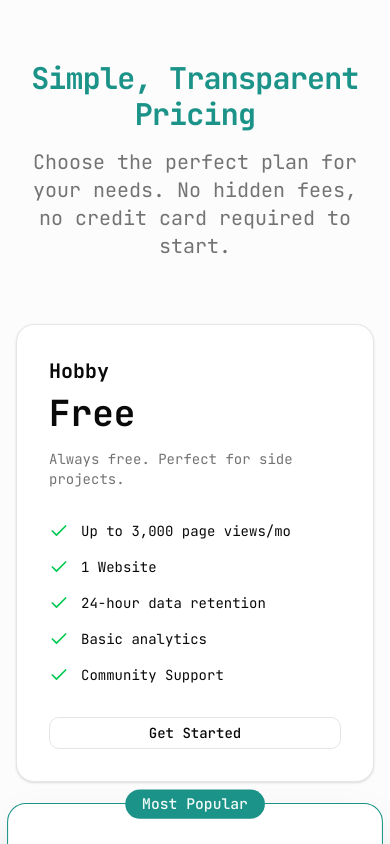
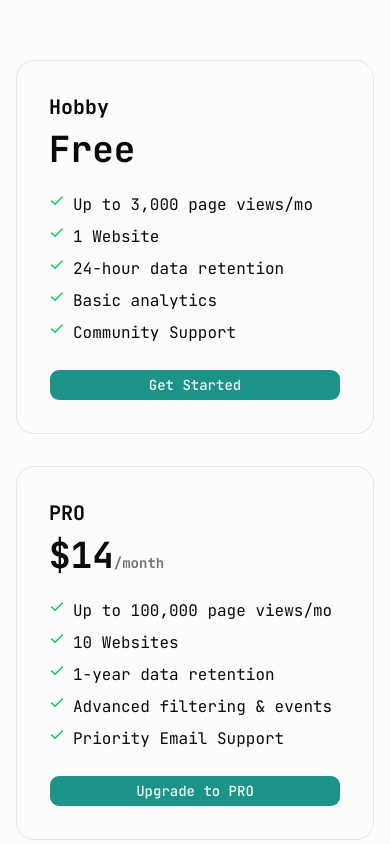
Before and after one commit to rupamjit/WebAnalyst, a Next.js app: page / in a window 390 px wide. Shown: the part 4980-5824 px from the top of the page. Built offline with nearby package versions, Linux system fonts and the light colour scheme; no server answers; what dodopayments would draw is missing.

Commit message:
feat: Simplify Dodo checkout API

```diff
--- a/app/api/dodo/checkout/route.ts
+++ b/app/api/dodo/checkout/route.ts
@@ -12,43 +12,41 @@ export async function POST(req: Request) {
     const { productId } = await req.json();
 
     if (!productId) {
-      return NextResponse.json({ error: "Product ID is required" }, { status: 400 });
+      return NextResponse.json(
+        { error: "Product ID is required" },
+        { status: 400 }
+      );
     }
 
-    const email = user.emailAddresses[0].emailAddress;
-    const name = `${user.firstName} ${user.lastName}`.trim();
-
     const payment = await dodo.payments.create({
-      product_cart: [{
+      product_cart: [
+        {
           product_id: productId,
-          quantity: 1
-      }],
+          quantity: 1,
+        },
+      ],
+      customer: {
+        email: user.emailAddresses[0].emailAddress,
+        name: `${user.firstName ?? ""} ${user.lastName ?? ""}`.trim(),
+      },
       billing: {
-        city: "Mumbai",
+        city: "",
         country: "IN",
-        state: "MH",
-        zipcode: "400001",
-        street: "Main St",
-      },
-      customer: {
-        email: email,
-        name: name,
-        metadata: {
-            userId: user.id
-        }
+        state: "",
+        street: "",
+        zipcode: "",
       },
       metadata: {
-          userId: user.id
+        userId: user.id,
       },
       payment_link: true,
-    } as any);
+    });
 
     return NextResponse.json({ url: payment.payment_link });
-
   } catch (error: any) {
     console.error("Dodo Checkout Error:", error);
     return NextResponse.json(
-      { error: error.message || "Failed to create checkout session" },
+      { error: error.message || "Checkout failed" },
       { status: 500 }
     );
   }
--- a/components/PricingSection.tsx
+++ b/components/PricingSection.tsx
@@ -23,7 +23,7 @@ export default function PricingSection() {
         "1 Website",
         "24-hour data retention",
         "Basic analytics",
-        "Community Support"
+        "Community Support",
       ],
       buttonText: "Get Started",
       popular: false,
@@ -38,7 +38,7 @@ export default function PricingSection() {
         "10 Websites",
         "1-year data retention",
         "Advanced filtering & events",
-        "Priority Email Support"
+        "Priority Email Support",
       ],
       buttonText: "Upgrade to PRO",
       popular: true,
@@ -54,15 +54,15 @@ export default function PricingSection() {
         "Unlimited Websites",
         "Unlimited retention",
         "Custom reports & API access",
-        "Dedicated Account Manager"
+        "Dedicated Account Manager",
       ],
       buttonText: "Upgrade to Business",
       popular: false,
       productId: "pdt_0NXmG95HyNf2UGtiXdkWe",
-    }
+    },
   ];
 
-  const handlePlanClick = async (plan: typeof plans[0]) => {
+  const handlePlanClick = async (plan: any) => {
     if (plan.name === "Hobby") {
       router.push("/dashboard");
       return;
@@ -74,92 +74,57 @@ export default function PricingSection() {
     }
 
     setLoading(plan.name);
+
     try {
-      if ('productId' in plan && plan.productId) {
-          const response = await fetch("/api/dodo/checkout", {
+      const res = await fetch("/api/dodo/checkout", {
         method: "POST",
         headers: { "Content-Type": "application/json" },
         body: JSON.stringify({ productId: plan.productId }),
       });
 
-          const data = await response.json();
+      const data = await res.json();
 
-          if (!response.ok) {
-              throw new Error(data.error || "Failed to create checkout session");
+      if (!res.ok) {
+        throw new Error(data.error);
       }
 
-          if (data.url) {
       window.location.href = data.url;
-             return;
-          }
-      } else {
-        toast.error("Checkout configuration missing.");
-      }
-
-    } catch (error: any) {
-      console.error(error);
-      toast.error(error.message || "Failed to start payment.");
+    } catch (err: any) {
+      toast.error(err.message || "Payment failed");
       setLoading(null);
     }
-
   };
 
   return (
     <section className="py-24" id="pricing">
-        <div className="text-center space-y-4 mb-16 px-4">
-          <h2 className="text-3xl md:text-5xl font-bold tracking-tight text-primary">
-            Simple, Transparent Pricing
-          </h2>
-          <p className="text-xl text-muted-foreground max-w-2xl mx-auto">
-            Choose the perfect plan for your needs. No hidden fees, no credit card required to start.
-          </p>
-        </div>
-
       <div className="grid grid-cols-1 md:grid-cols-3 gap-8 max-w-6xl mx-auto px-4">
         {plans.map((plan) => (
-            <div
-              key={plan.name}
-              className={`relative flex flex-col p-8 bg-card rounded-2xl border ${
-                plan.popular
-                  ? "border-primary shadow-2xl scale-105 z-10"
-                  : "border-border shadow-sm hover:shadow-md transition-shadow"
-              }`}
-            >
-              {plan.popular && (
-                <div className="absolute top-0 left-1/2 -translate-x-1/2 -translate-y-1/2 bg-primary text-primary-foreground px-4 py-1 rounded-full text-sm font-medium">
-                  Most Popular
-                </div>
-              )}
+          <div key={plan.name} className="p-8 border rounded-2xl">
+            <h3 className="text-xl font-bold">{plan.name}</h3>
+            <p className="text-4xl font-bold mt-2">
+              {plan.price}
+              <span className="text-sm text-muted-foreground">{plan.period}</span>
+            </p>
 
-              <div className="mb-8">
-                <h3 className="text-xl font-bold mb-2">{plan.name}</h3>
-                <div className="flex items-baseline gap-1 mb-4">
-                  <span className="text-4xl font-bold">{plan.price}</span>
-                  <span className="text-muted-foreground">{plan.period}</span>
-                </div>
-                <p className="text-muted-foreground text-sm">{plan.description}</p>
-              </div>
-
-              <div className="flex-1 space-y-4 mb-8">
-                {plan.features.map((feature) => (
-                  <div key={feature} className="flex items-start gap-3">
-                    <Check className="w-5 h-5 text-green-500 shrink-0" />
-                    <span className="text-sm">{feature}</span>
-                  </div>
+            <ul className="mt-6 space-y-2">
+              {plan.features.map((f: string) => (
+                <li key={f} className="flex gap-2">
+                  <Check className="w-4 h-4 text-green-500" />
+                  {f}
+                </li>
               ))}
-              </div>
+            </ul>
 
             <Button
+              className="w-full mt-6"
               onClick={() => handlePlanClick(plan)}
-                variant={plan.popular ? "default" : "outline"}
               disabled={loading !== null}
-                className={`w-full ${plan.popular ? "bg-primary hover:bg-primary/90" : ""}`}
             >
               {loading === plan.name ? (
-                  <div className="flex items-center gap-2">
-                    <Loader2 className="w-4 h-4 animate-spin" />
-                    Processing...
-                  </div>
+                <>
+                  <Loader2 className="w-4 h-4 animate-spin mr-2" />
+                  Processing
+                </>
               ) : (
                 plan.buttonText
               )}
@@ -168,5 +133,5 @@ export default function PricingSection() {
         ))}
       </div>
     </section>
-  )
+  );
 }
```
Lines whose indentation alone changed are shown as unchanged.
